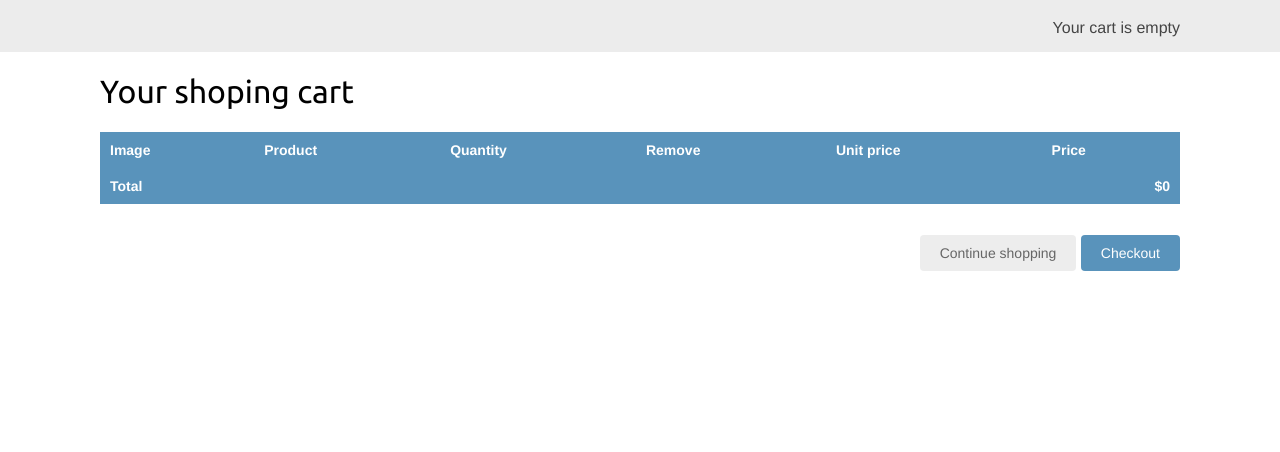
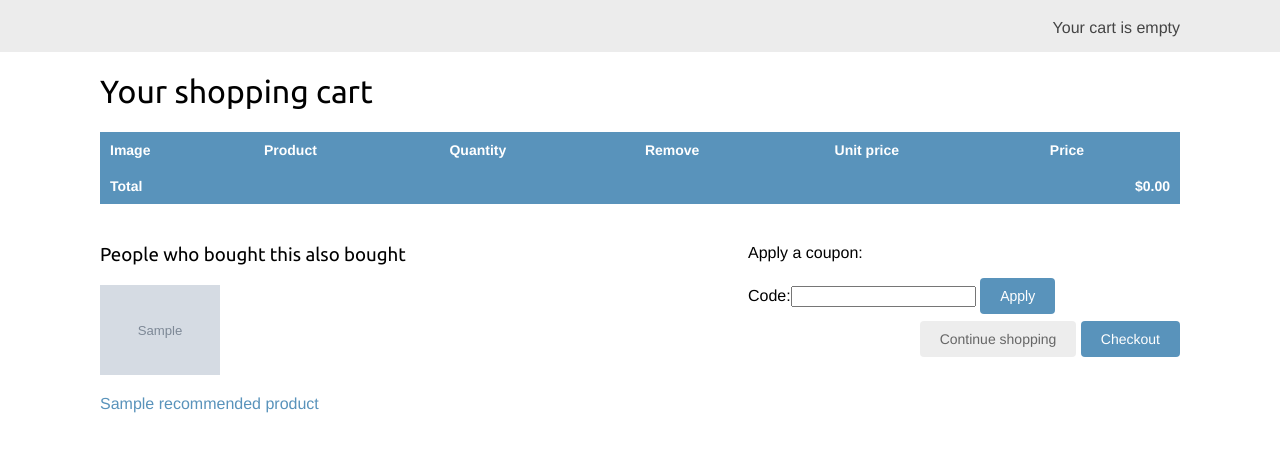
Before and after one commit to sshabaj1/EComerce, a Django app: template cart/templates/cart/detail.html in a window 1280 px wide. Shown: the part 46-498 px from the top of the page. Run offline with Django 3.2, Linux system fonts and the light colour scheme; tables that the repository leaves empty hold one stand-in row (values such as "Sample post"); the template is opened without the code that fills it: values that come from a table or form of the project are taken from there, most other values are stand-ins (such as "Sample title", 1, 10 or a date in 2020); grey boxes marked "Sample" are stand-in pictures; parts of the project's set-up code (start-up, migrations or seed data) failed here and were passed over.

Commit message:
edited cart/detail.html

```diff
--- a/cart/templates/cart/detail.html
+++ b/cart/templates/cart/detail.html
@@ -1,31 +1,37 @@
-{% extends 'shop/base.html' %} {% load static %} {% block title %} Your shoping
-cart {% endblock %} {% block content %}
-<h1>Your shoping cart</h1>
+{% extends "shop/base.html" %}
+{% load static %}
+{% load i18n %}
+
+{% block title %}
+  {% trans "Your shopping cart" %}
+{% endblock %}
+
+{% block content %}
+  <h1>{% trans "Your shopping cart" %}</h1>
   <table class="cart">
     <thead>
       <tr>
-      <th>Image</th>
-      <th>Product</th>
-      <th>Quantity</th>
-      <th>Remove</th>
-      <th>Unit price</th>
-      <th>Price</th>
+        <th>{% trans "Image" %}</th>
+        <th>{% trans "Product" %}</th>
+        <th>{% trans "Quantity" %}</th>
+        <th>{% trans "Remove" %}</th>
+        <th>{% trans "Unit price" %}</th>
+        <th>{% trans "Price" %}</th>
       </tr>
     </thead>
-
     <tbody>
-    {% for item in cart %} {% with product=item.product %}
+      {% for item in cart %}
+        {% with product=item.product %}
           <tr>
             <td>
-        <a
-          href="{{ product.get_absolute_url }}{% if product.image %}{{ product.image.url }}
-                            {% else %}{% static 'img/no_image.png' %}{% endif %}"
-        >
+              <a href="{{ product.get_absolute_url }}">
+                <img src="{% if product.image %}{{ product.image.url }}
+                {% else %}{% static "img/no_image.png" %}{% endif %}">
               </a>
             </td>
             <td>{{ product.name }}</td>
             <td>
-        <form action="{% url 'cart:cart_add' product.id %}" method='post'>
+              <form action="{% url "cart:cart_add" product.id %}" method="post">
                 {{ item.update_quantity_form.quantity }}
                 {{ item.update_quantity_form.override }}
                 <input type="submit" value="Update">
@@ -33,26 +39,68 @@ cart {% endblock %} {% block content %}
               </form>
             </td>
             <td>
-        <form action="{% url 'cart:cart_remove' product.id %}" method="post">
-          <input type="submit" value="Remove" />
+              <form action="{% url "cart:cart_remove" product.id %}" method="post">
+                <input type="submit" value="{% trans "Remove" %}">
                 {% csrf_token %}
               </form>
             </td>
             <td class="num">${{ item.price }}</td>
             <td class="num">${{ item.total_price }}</td>
           </tr>
-    {% endwith %} {% endfor %}
+        {% endwith %}
+      {% endfor %}
+      {% if cart.coupon %}
+        <tr class="subtotal">
+          <td>{% trans "Subtotal" %}</td>
+          <td colspan="4"></td>
+          <td class="num">${{ cart.get_total_price|floatformat:2 }}</td>
+        </tr>
+        <tr>
+          {% blocktrans with code=cart.coupon.code discount=cart.coupon.discount %}
+            <td>"{{ code }}" coupon ({{ discount }}% off)</td>
+          {% endblocktrans %}
+          <td colspan="4"></td>
+          <td class="num neg">
+            - ${{ cart.get_discount|floatformat:2 }}
+          </td>
+        </tr>
+      {% endif %}
       <tr class="total">
-      <td>Total</td>
+        <td>{% trans "Total" %}</td>
         <td colspan="4"></td>
-      <td class="num">${{ cart.get_total_price }}</td>
+        <td class="num">
+          ${{ cart.get_total_price_after_discount|floatformat:2 }}
+        </td>
       </tr>
     </tbody>
   </table>
+
+  {% if recommended_products %}
+    <div class="recommendations cart">
+      <h3>{% trans "People who bought this also bought" %}</h3>
+      {% for p in recommended_products %}
+        <div class="item">
+          <a href="{{ p.get_absolute_url }}">
+            <img src="{% if p.image %}{{ p.image.url }}{% else %}
+            {% static "img/no_image.png" %}{% endif %}">
+          </a>
+          <p><a href="{{ p.get_absolute_url }}">{{ p.name }}</a></p>
+        </div>
+      {% endfor %}
+    </div>
+  {% endif %}
+
+  <p>{% trans "Apply a coupon" %}:</p>
+  <form action="{% url "coupons:apply" %}" method="post">
+    {{ coupon_apply_form }}
+    <input type="submit" value="Apply">
+    {% csrf_token %}
+  </form>
+
   <p class="text-right">
-  <a href="{% url 'shop:product_list' %}" class="button light"
-    >Continue shopping</a
-  >
-  <a href="{% url 'orders:order_create' %}" class="button">Checkout</a>
+    <a href="{% url "shop:product_list" %}" class="button light">{% trans "Continue shopping" %}</a>
+    <a href="{% url "orders:order_create" %}" class="button">
+      {% trans "Checkout" %}
+    </a>
   </p>
 {% endblock %}
```
Lines whose indentation alone changed are shown as unchanged.
